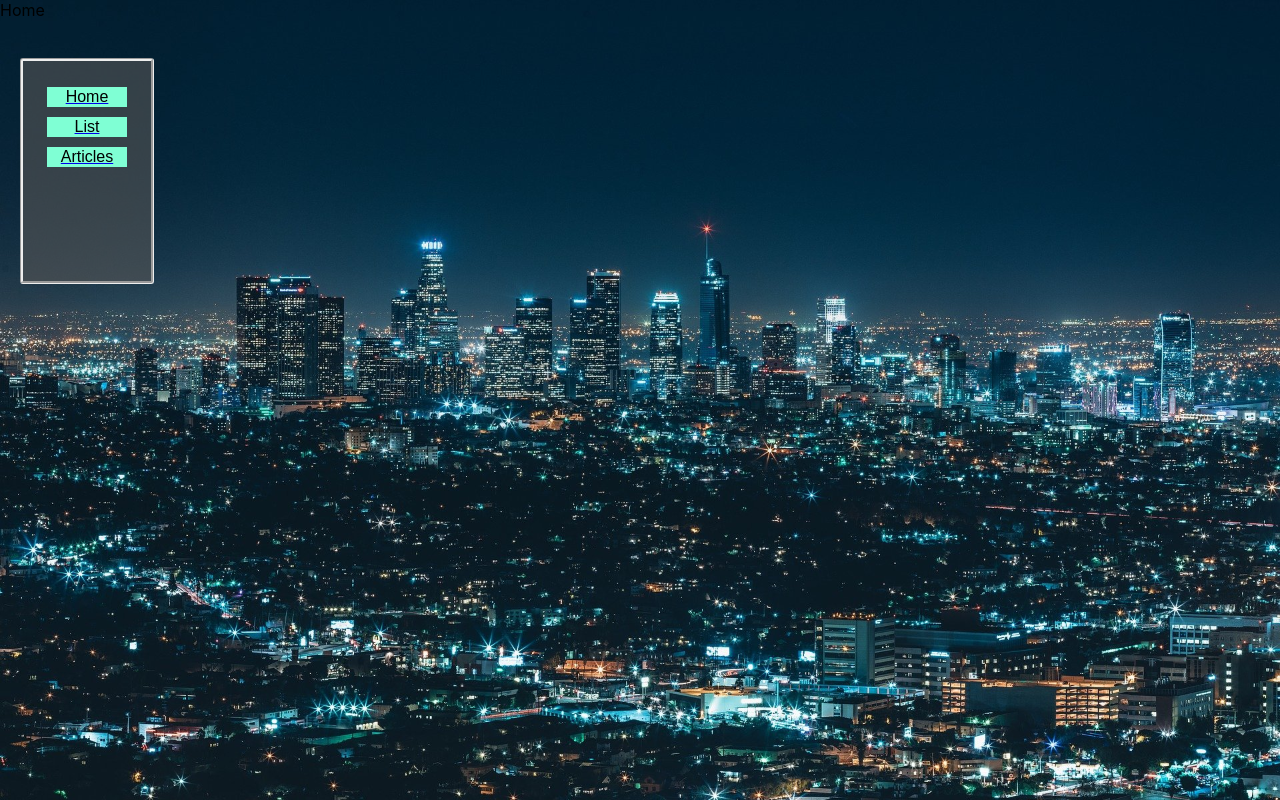
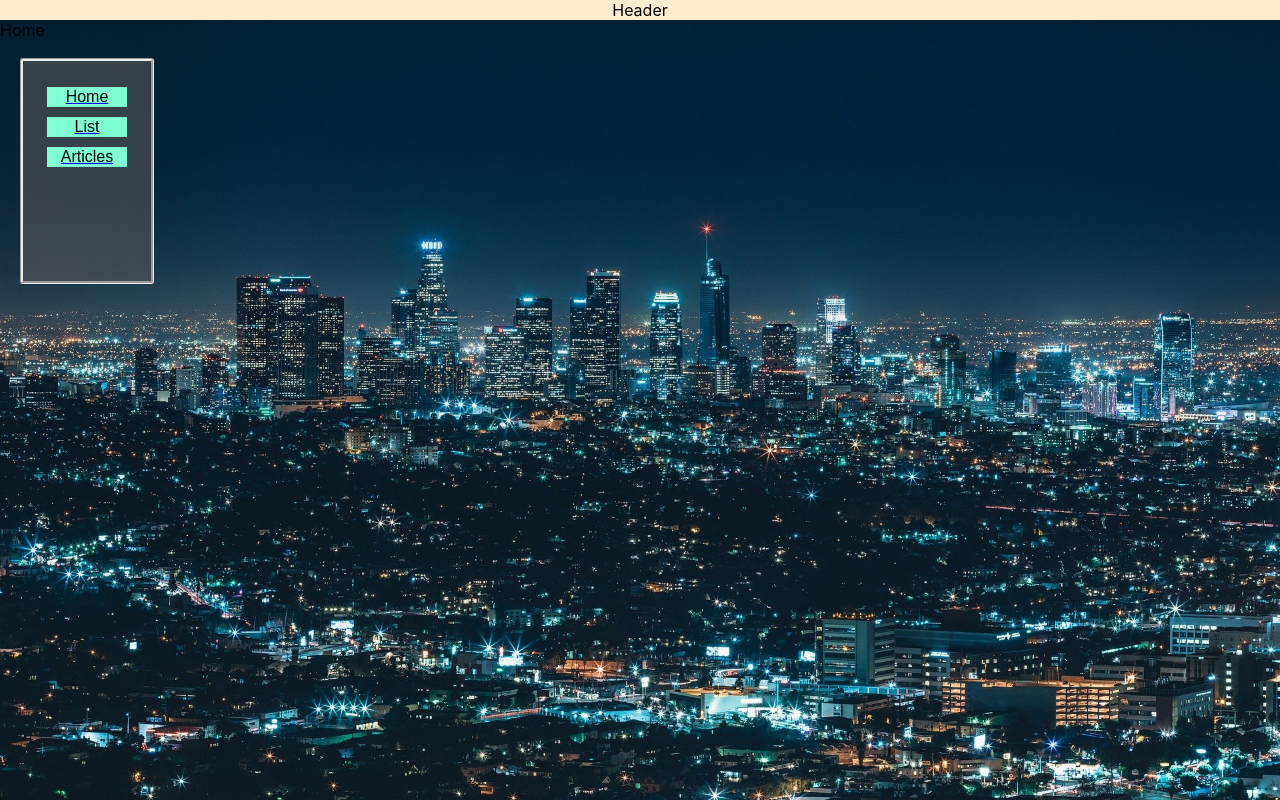
Before and after one commit to Pastor-git/cabinternational, a React (Create React App) app: page / in a window 1280 px wide. Built offline with nearby package versions, Linux system fonts and the light colour scheme.

Commit message:
update forntend 0.6

```diff
--- a/src/App.js
+++ b/src/App.js
@@ -6,11 +6,14 @@ import Home from "./Pages/Home";
 import Articles from "./Pages/Articles";
 import List from "./Pages/List";
 import NavBar from "./Components/NavBar/NavBar";
+import Header from "./Components/Header/Header";
+
 import "./App.css";
 
 function App() {
   return (
       <Router>
+        <Header />
         <NavBar />
         <Switch>
           <Route exact path="/">
--- a/src/components/Header/Header.css
+++ b/src/components/Header/Header.css
@@ -0,0 +1,6 @@
+.header {
+    width: 800;
+    height: 400;
+    background-color: blanchedalmond;
+    text-align: center;
+}
--- a/src/components/Header/Header.jsx
+++ b/src/components/Header/Header.jsx
@@ -0,0 +1,10 @@
+import React from "react";
+import "./Header.css";
+
+class Header extends React.Component {
+  render() {
+    return <div class="header">Header</div>;
+  }
+}
+
+export default Header;
```
